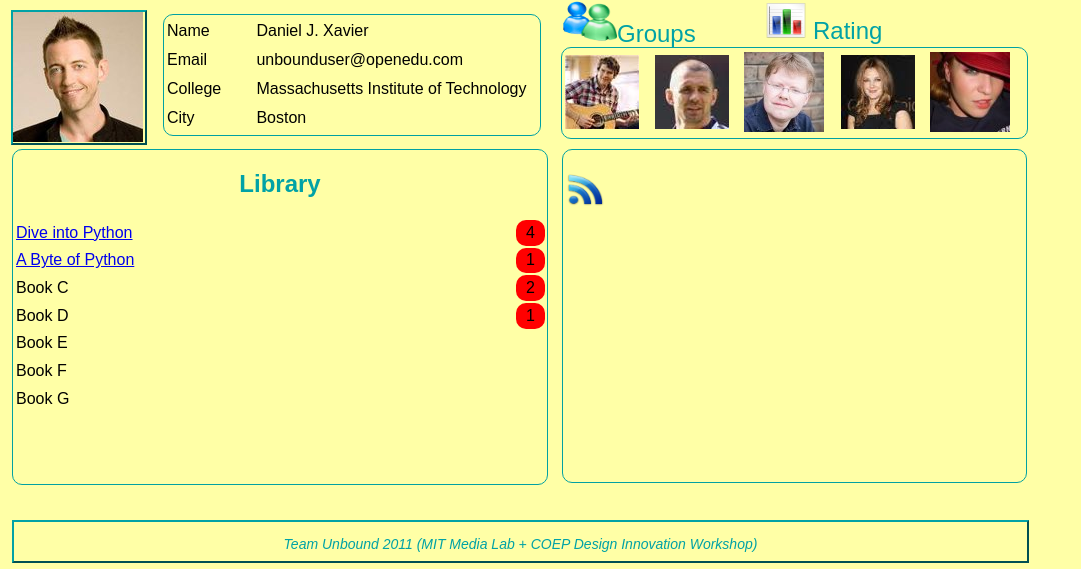
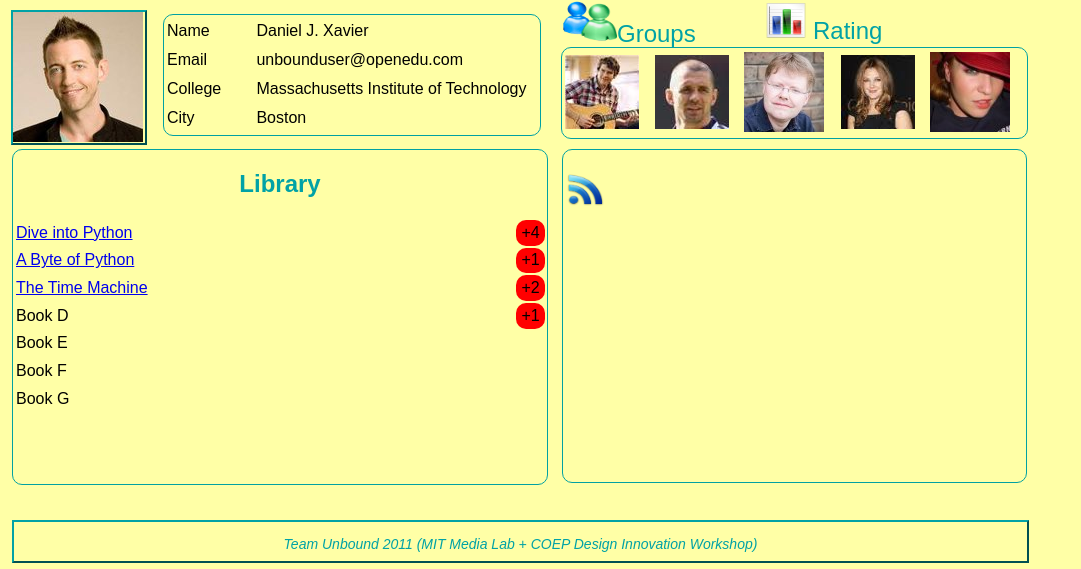
Before and after one commit to nikhilm/unbound, a Flask app: a page that uses src/templates/profile.html in a window 1280 px wide. Shown: the part 130-699 px from the top of the page, without its empty margins (0-1081 px from the left). Run offline with Flask 2, Linux system fonts and the light colour scheme; the visitor is signed in with stand-in values (Sample User, id 1).

Commit message:
Profile updates

```diff
--- a/src/templates/profile.html
+++ b/src/templates/profile.html
@@ -228,19 +228,19 @@ body {
   <table width="534" height="196" border="0">
     <tr>
         <td width="464"><a href="/book/1">Dive into Python</a></td>
-      <td width="50" class="notification">4</td>
+      <td width="50" class="notification">+4</td>
     </tr>
     <tr>
         <td><a href="/book/3">A Byte of Python</a></td>
-      <td class="notification">1</td>
+      <td class="notification">+1</td>
     </tr>
     <tr>
-      <td>Book C </td>
-      <td class="notification">2</td>
+        <td><a href="/book/2">The Time Machine</a></td>
+      <td class="notification">+2</td>
     </tr>
     <tr>
       <td>Book D </td>
-      <td class="notification">1</td>
+      <td class="notification">+1</td>
     </tr>
     <tr>
       <td>Book E </td>
```
Also changed, not shown: src/templates/index.html (+19 -1 lines).
